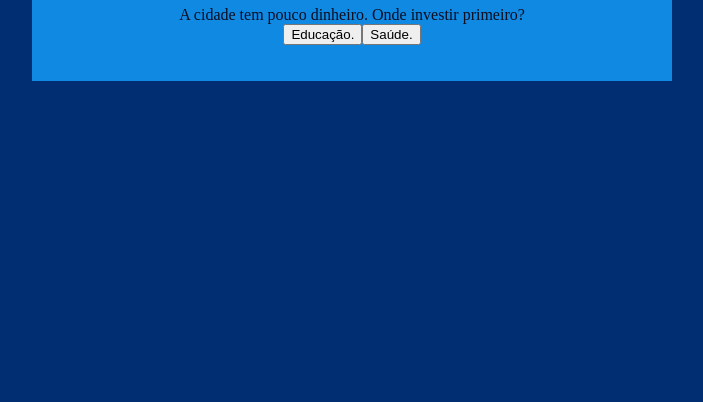
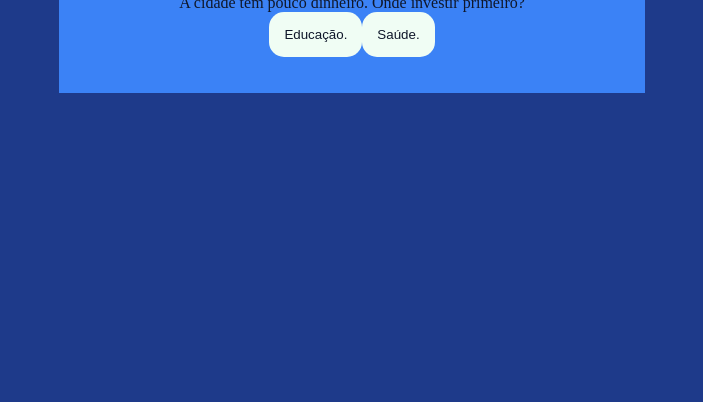
Before and after one commit to dudaclaudino7/historia_interativa-_JS, a plain HTML site: page index.html in a window 1280 px wide. Shown: the part 414-816 px from the top of the page, without its empty margins (288-991 px from the left). Drawn offline with Linux system fonts and the light colour scheme.

Commit message:
Add files via upload

```diff
--- a/style.css
+++ b/style.css
@@ -1,9 +1,9 @@
-:root{
-    --cor-fundo: #012E73;
-    --cor-principal: #1089E3;
-    --cor-secundaria: #f4efe8;
-    --cor-destaque: #fffbf5;
-    --cor-texto: #0B0D20;
+:root {
+    --cor-fundo: #1E3A8A;
+    --cor-principal: #3B82F6;
+    --cor-secundaria: #F0FDF4;
+    --cor-destaque: #F8FAFC;
+    --cor-texto: #0F172A;
 }
 body{
 background-color: var(--cor-fundo);
@@ -12,12 +12,9 @@ body{
 justify-content: center;
 align-items: center;
 min-height: 100vh;
-
 }
-
 .caixa-principal{
     background-color: var(--cor-principal);
-    width: 90%;
     max-width: 600px;
 text-align: center;
 padding: 20px;
@@ -25,3 +22,17 @@ body{
 h1{
 color: var(--cor-destaque);
 }
+button{
+    background-color: var(--cor-secundaria);
+    color: var(--cor-texto);
+    border: none;
+    border-radius: 15px;
+    padding: 15px;
+    transition: background-color 0.3s;
+
+}
+button:hover{
+    background-color: var(--cor-destaque);
+    color: var(--cor-principal);
+    cursor: pointer;
+}
```
Lines whose indentation alone changed are shown as unchanged.
